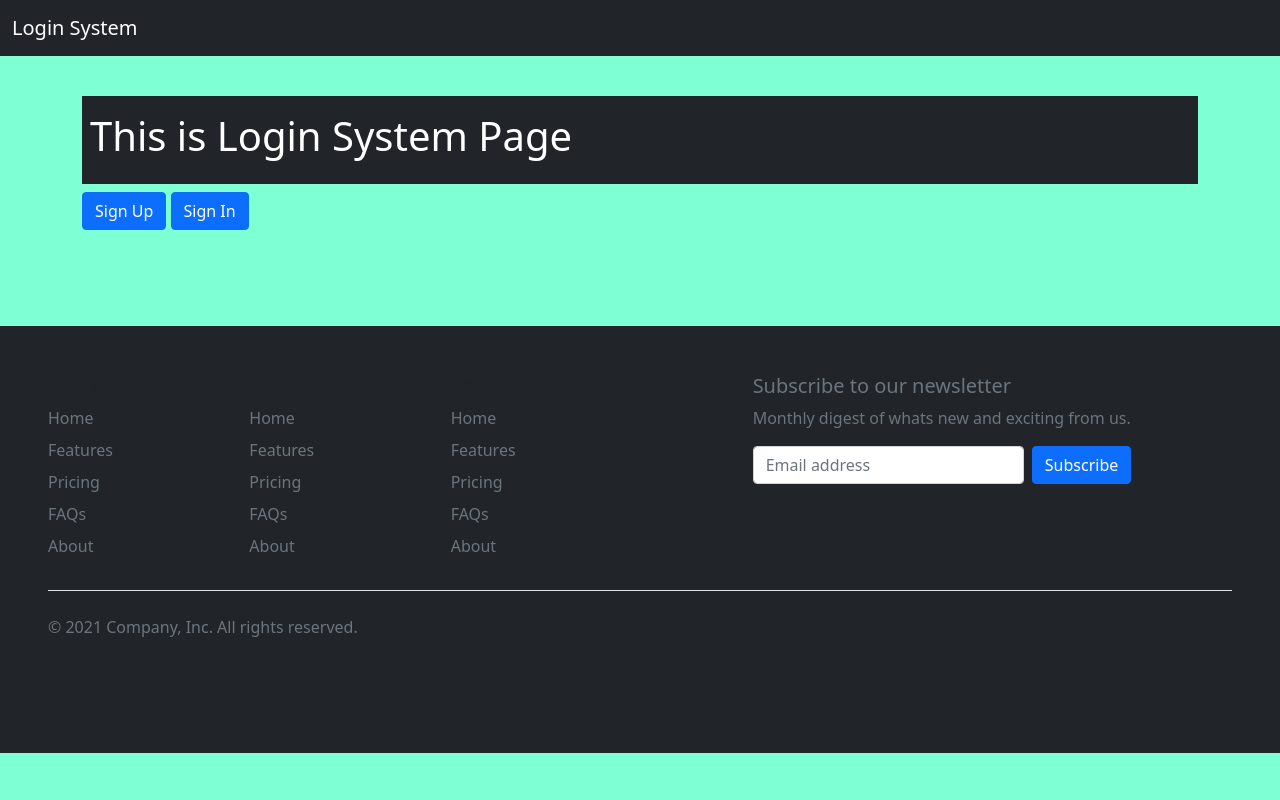
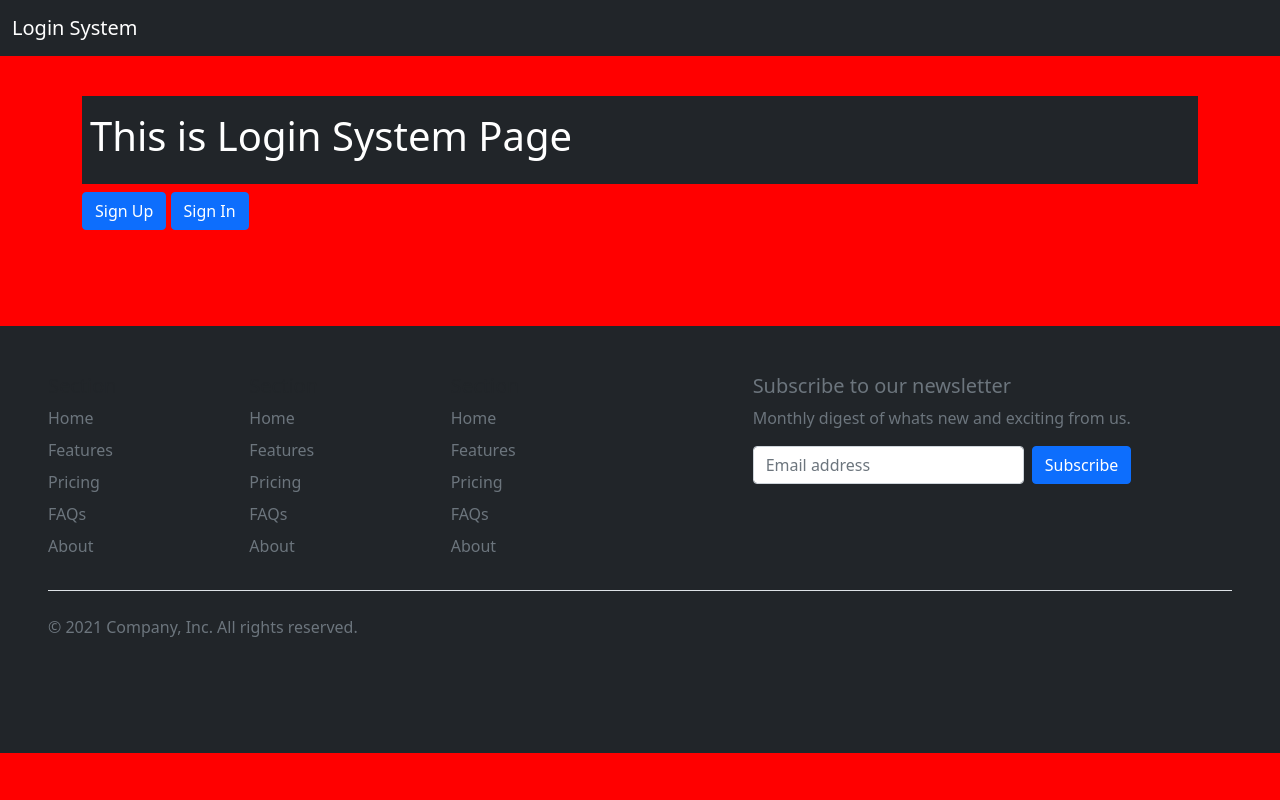
Before and after one commit to ashokgarsulla/loginsystem, a Django app: page / in a window 1280 px wide. Run offline with Django 4.2, Linux system fonts and the light colour scheme.

Commit message:
color changed

```diff
--- a/static/css/style.css
+++ b/static/css/style.css
@@ -1,7 +1,7 @@
 .cotainer {
-    background-color: aquamarine;
+    background-color: rgb(180, 127, 255);
 }
 body{
 
-    background-color: aquamarine;
+    background-color: red;
 }
```
